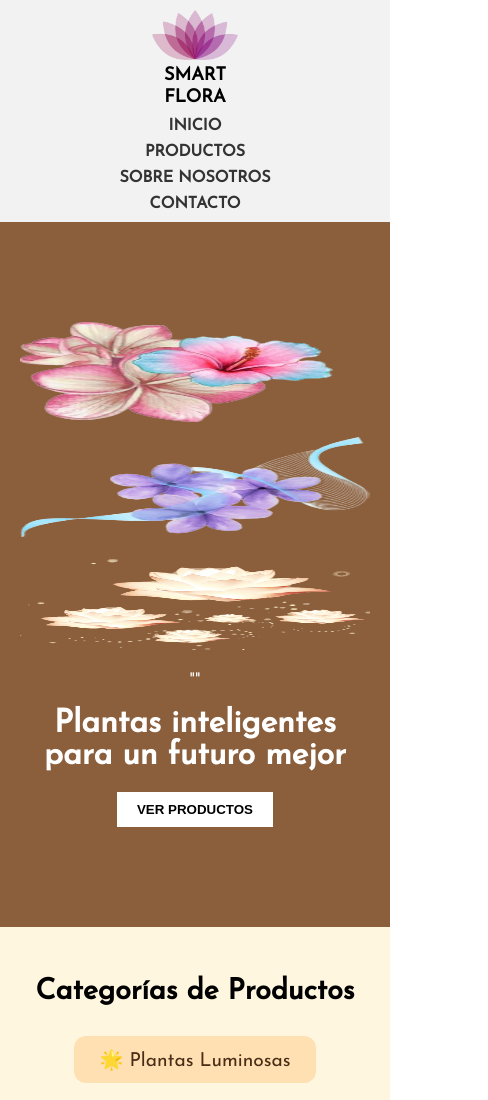
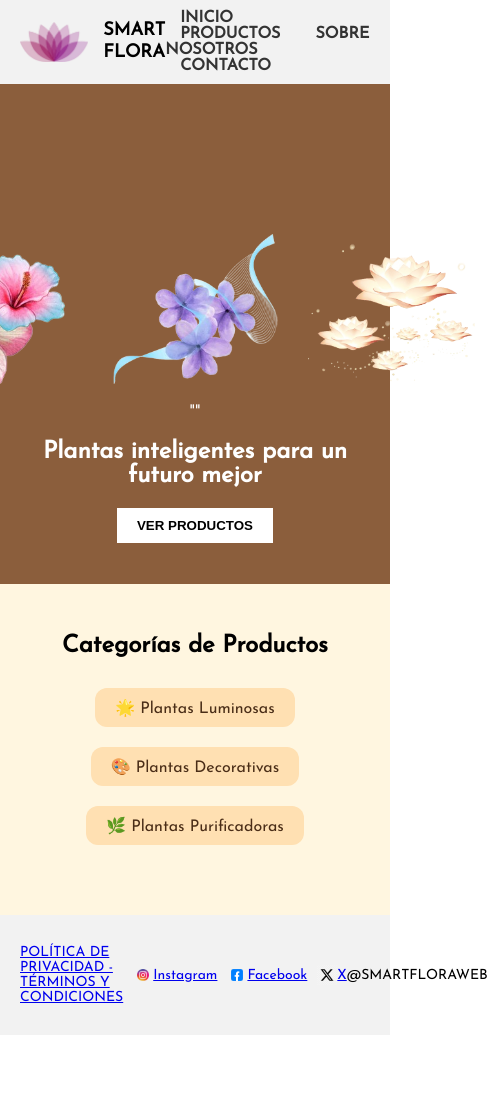
Before and after one commit to Smartflora/Smart-Flora, a plain HTML site: page index.html in a window 390 px wide. Shown: the top 1100 px of the page, 488 px wide, since content can reach past the window. After the commit the page ends 1035 px from the top, so only its background shows below. Drawn offline with Linux system fonts and the light colour scheme.

Commit message:
Update index.css

```diff
--- a/index.css
+++ b/index.css
@@ -48,6 +48,7 @@ nav a {
   padding: 150px 20px;
   color: white;
   flex-grow: 1;
+  max-height: 500px;
 }
 
 .hero .flores {
@@ -59,6 +60,7 @@ nav a {
 
 .hero .flores img {
   height: 150px;
+  max-widht: 100%;
 }
 
 .hero h1 {
@@ -176,51 +178,30 @@ footer {
   margin-left: 10px;
 }
 
-@media screen and (max-width: 768px) {
-  header {
-    flex-direction: column;
-    align-items: center;
-    text-align: center;
+@media screen and (max-width: 480px) {
+  .logo img {
+    height: 40px;
   }
 
-  .logo {
-    flex-direction: column;
-    gap: 5px;
+  .hero h1 {
+    font-size: 1.5em;
   }
 
-  nav {
-    display: flex;
-    flex-direction: column;
-    gap: 10px;
-    margin-top: 10px;
+  .categorias h2 {
+    font-size: 1.5em;
   }
 
-  .hero {
-    padding: 100px 20px;
-  }
-
-  .hero .flores {
-    flex-direction: column;
-    gap: 15px;
-  }
-
-  .hero .flores img {
-    height: 100px;
+  .categoria a {
+    font-size: 1em;
+    padding: 10px 20px;
   }
 
   .contacto form input,
   .contacto form textarea {
-    width: 100%;
-    max-width: 300px;
+    width: 90%;  /* Asegura que los campos de formulario se adapten aún más */
   }
 
   footer {
-    flex-direction: column;
-    gap: 10px;
-    text-align: center;
-  }
-
-  .social-icons {
-    justify-content: center;
+    font-size: 14px;
   }
 }
```
